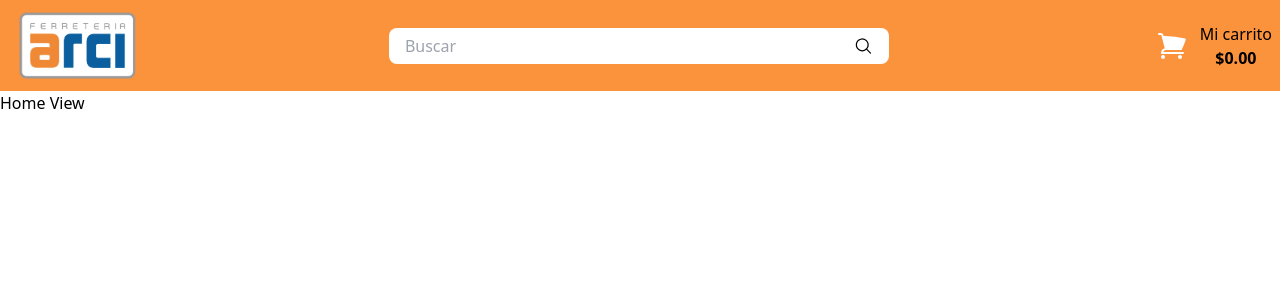
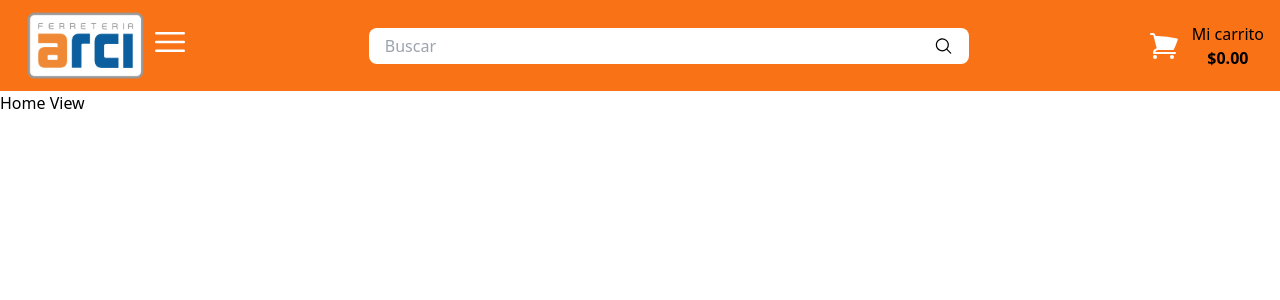
Before and after one commit to davidp21/arci-prueba, a Vue app: page / in a window 1280 px wide. Shown: the top 300 px of the page. Built offline with nearby package versions, Linux system fonts and the light colour scheme.

Commit message:
bars menu

```diff
--- a/src/components/header/Cart.vue
+++ b/src/components/header/Cart.vue
@@ -1,8 +1,8 @@
 <template>
-    <div class="flex items-center gap-3">
+    <div class="flex items-center gap-3 ">
         <ShoppingCartIcon class="size-7 sm:size-8 text-white hover:cursor-pointer" />
         <div class="hidden sm:flex flex-col items-center">
-            <span>Mi carrito</span>
+            <span class="hidden lg:block font-medium" >Mi carrito</span>
             <span class="font-bold">$0.00</span>
         </div>
     </div>
--- a/src/components/header/Header.vue
+++ b/src/components/header/Header.vue
@@ -1,15 +1,14 @@
 <template>
-  <header class="bg-orange-400 w-full px-2">
-    <div class="max-w-[1600px] flex flex-col sm:flex-row items-center justify-between m-auto py-2">
+  <header class="bg-orange-500 w-full px-4">
+    <div class="max-w-[1800px] flex flex-col md:flex-row items-center justify-between m-auto py-2">
       <div>
         <img :src="logo" alt="logo de arci" width="150">
       </div>
-
       <!-- input y cart -->
       <div class="flex justify-between w-full gap-5 mt-2 sm:mt-0">
+        <Bars3Icon class="size-10 text-white"/>
         <!-- input de busqueda -->
         <Search/>
-
         <!-- Carrito -->
         <Cart/>
       </div>
@@ -24,4 +23,5 @@
 import logo from '@/img/logo.png'
 import Cart from '@/components/header/Cart.vue'
 import Search from '@/components/header/Search.vue';
+import { Bars3Icon } from '@heroicons/vue/24/solid';
 </script>
--- a/src/components/header/Search.vue
+++ b/src/components/header/Search.vue
@@ -1,5 +1,6 @@
 <template>
-    <form class="w-[500px] m-auto gap-2 bg-white px-4 flex items-center justify-between rounded-lg ">
+
+    <form class="w-[250px] sm:w-[600px] m-auto gap-2 bg-white px-4 flex items-center justify-between rounded-lg ">
         <input class="w-full outline-none py-1.5 text-base bg-transparent" type="text" placeholder="Buscar">
         <MagnifyingGlassIcon class="size-5 hover:cursor-pointer" />
     </form>
```
